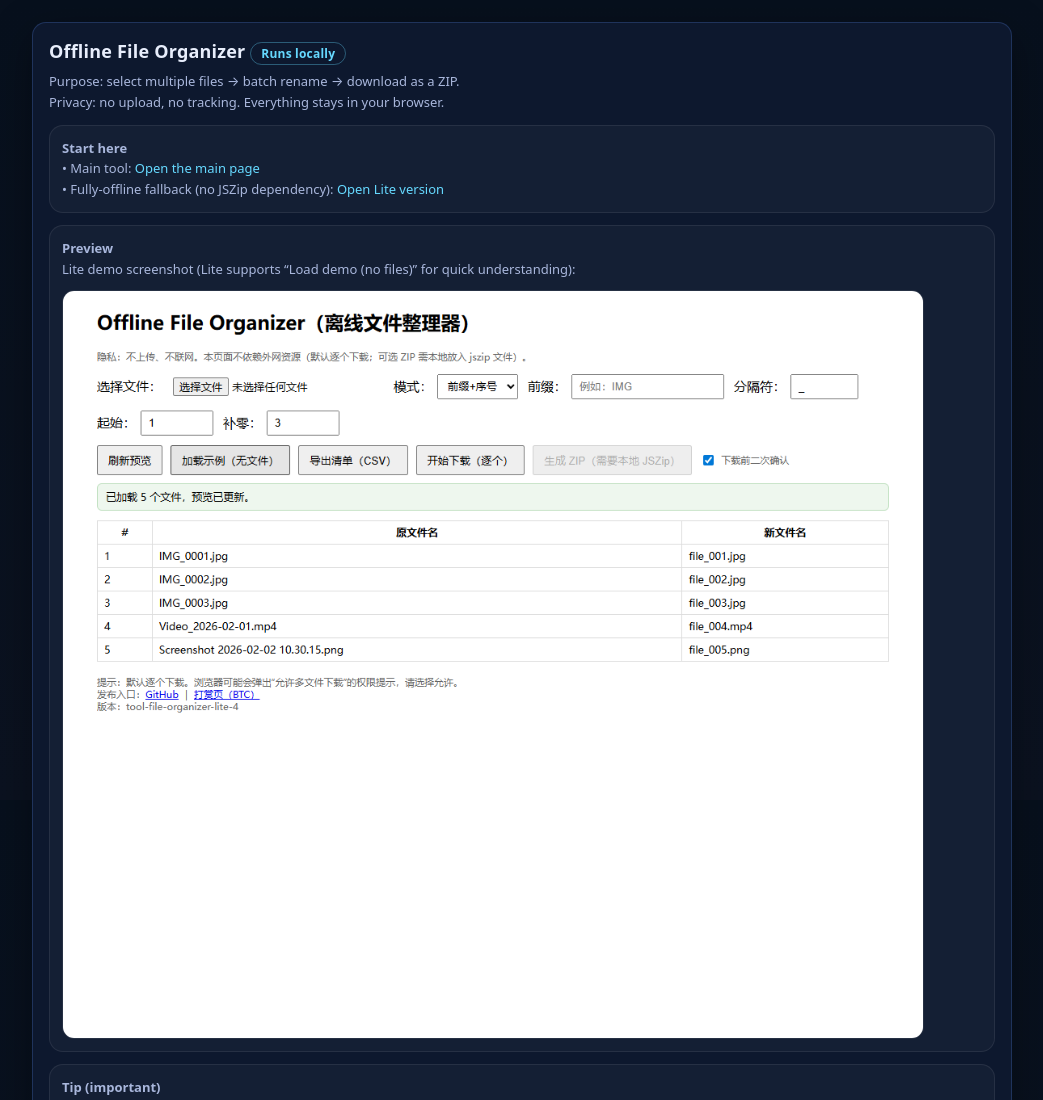
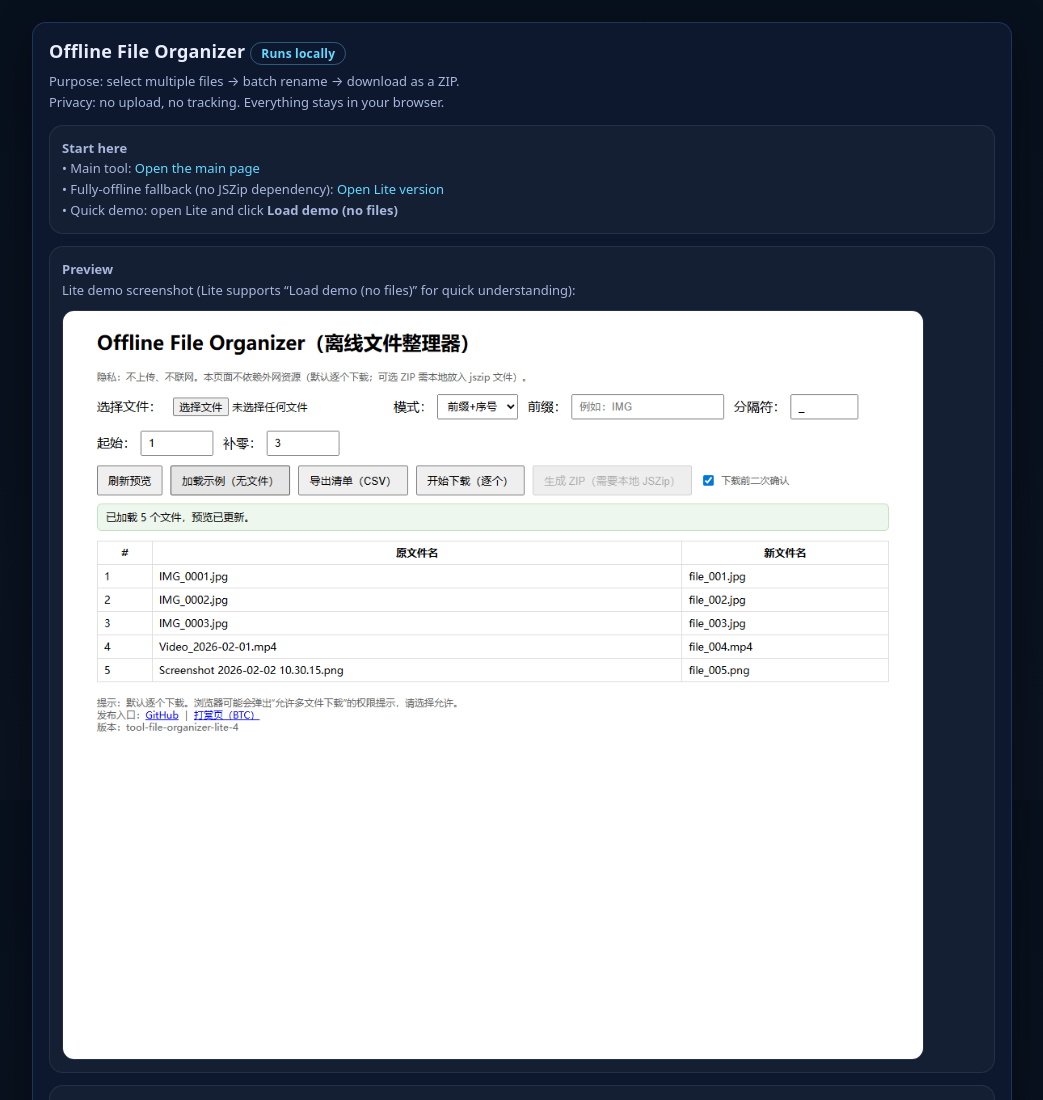
Before and after one commit to peng1233/offline-file-organizer, a plain HTML site: page en.html in a window 1280 px wide. Shown: the top 1100 px of the page, without its empty margins (118-1161 px from the left). Drawn offline with Linux system fonts and the light colour scheme.

Commit message:
EN: add Lite quick demo hint

```diff
--- a/en.html
+++ b/en.html
@@ -35,7 +35,8 @@
           <div class="muted">
             <b>Start here</b><br>
             • Main tool: <a href="./index.html">Open the main page</a><br>
-            • Fully-offline fallback (no JSZip dependency): <a href="./lite/">Open Lite version</a>
+            • Fully-offline fallback (no JSZip dependency): <a href="./lite/">Open Lite version</a><br>
+            • Quick demo: open Lite and click <b>Load demo (no files)</b>
           </div>
         </div>
       </div>
```
